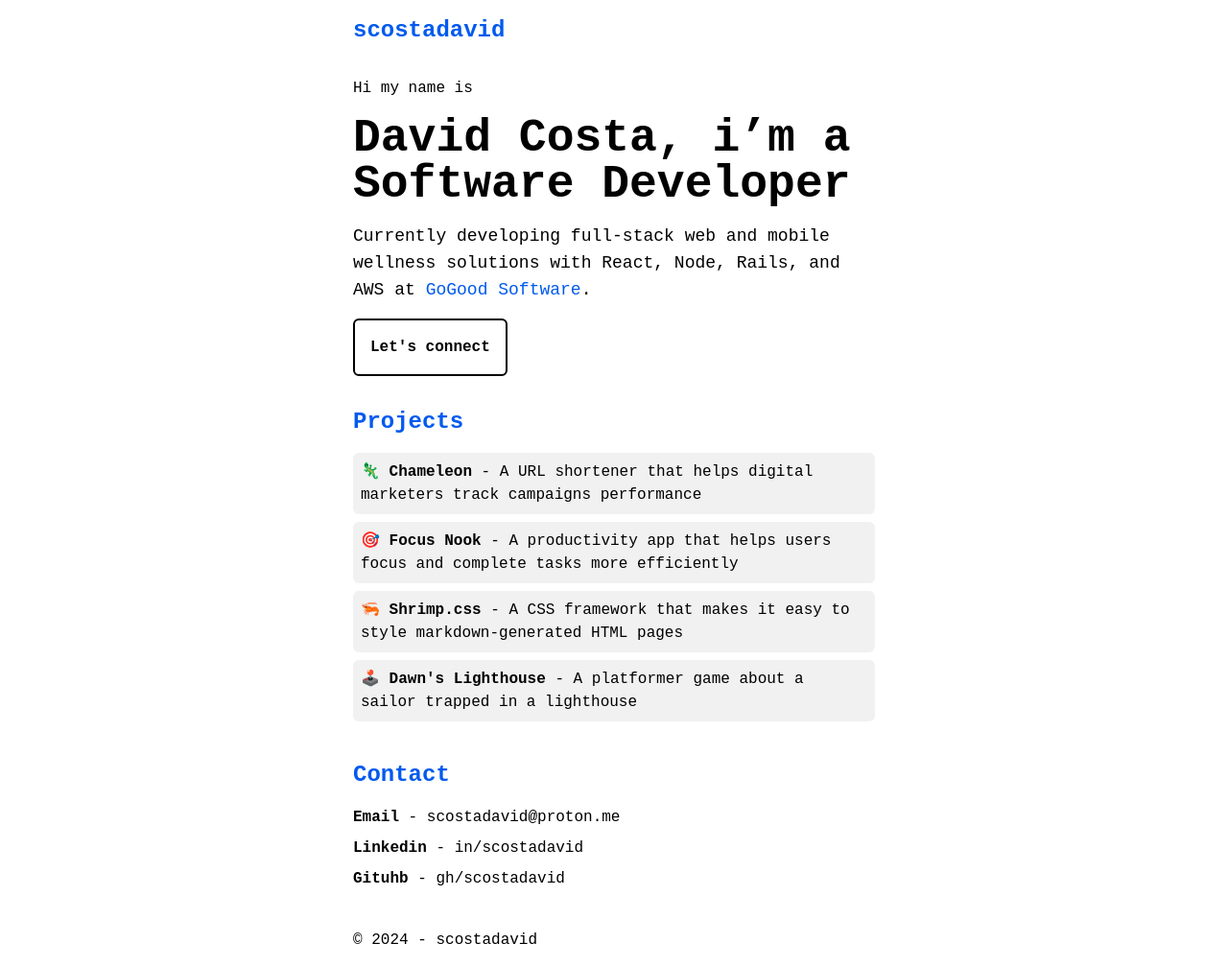
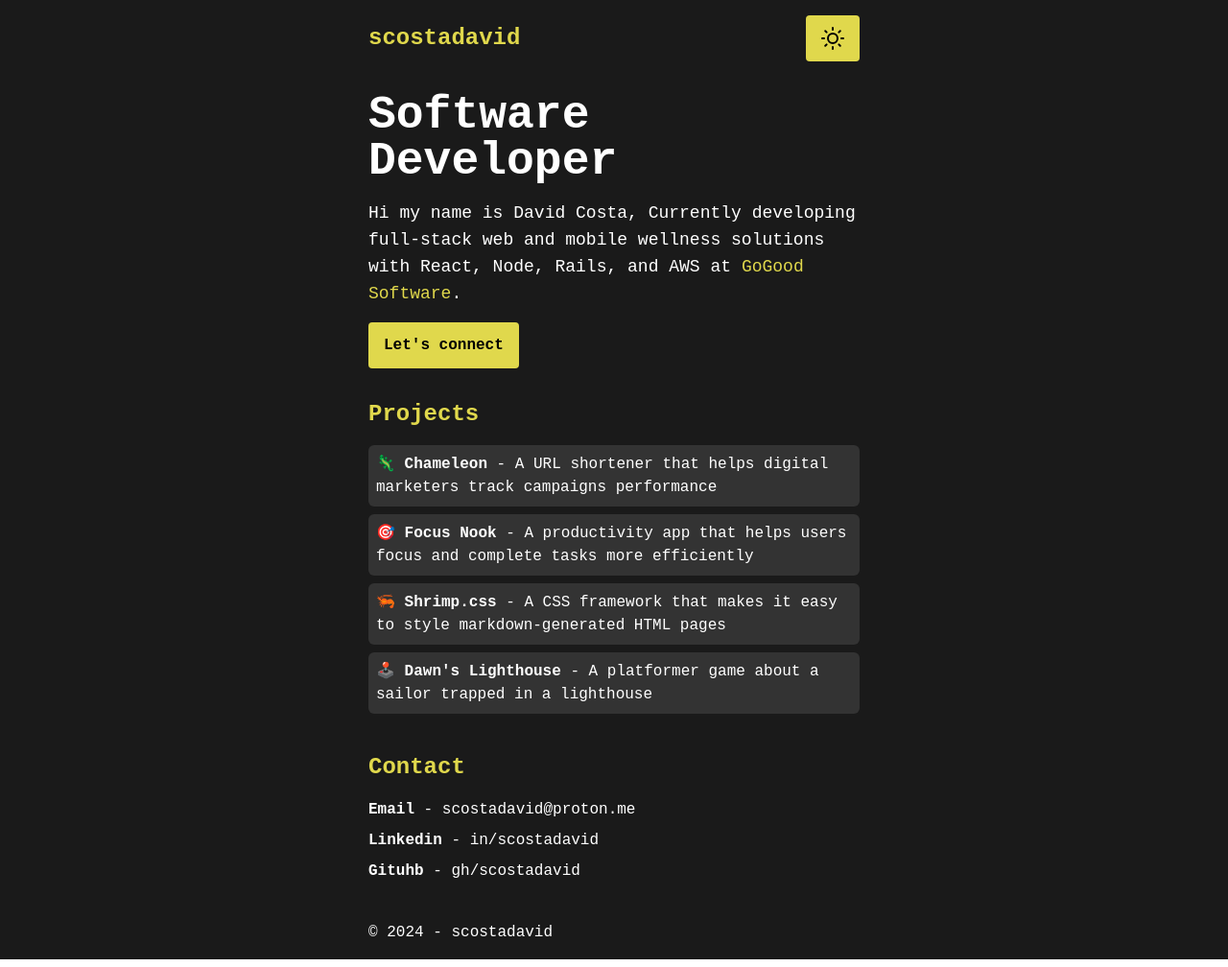
Before and after one commit to scostadavid/scostadavid.github.io, a Gatsby site: page / in a window 1280 px wide. Shown: the whole page at 96% size. Built offline with nearby package versions, Linux system fonts and the light colour scheme; Gatsby itself is replaced by a stand-in of ours.

Commit message:
feat: theme switch

```diff
--- a/src/components/Footer/index.tsx
+++ b/src/components/Footer/index.tsx
@@ -3,9 +3,9 @@ import { H2 } from '../Typography';
 
 export const Footer = (): JSX.Element => {
   return (
-    <footer className="text-slate-200  bg-[#fff]">
-      <div className="max-w-xl mx-auto p-4">
-        <a className="text-black" href={'https://github.com/scostadavid'} target={'_blank'} rel={'noreferrer noopener'}>
+    <footer className="">
+      <div className="max-w-xl mx-auto px-8 py-4">
+        <a className="text-content" href={'https://github.com/scostadavid'} target={'_blank'} rel={'noreferrer noopener'}>
           &copy; 2024{' - '}scostadavid
         </a>
       </div>
--- a/src/components/Header/index.tsx
+++ b/src/components/Header/index.tsx
@@ -1,13 +1,22 @@
 import React from "react";
 import { Link } from "gatsby";
+import { Button } from "../ui/Button";
+import { Span } from "../Typography";
 
-export default (): JSX.Element => {
+export const Header = ({theme, toggleTheme}: any): JSX.Element => {
   return (
-    <header className="text-slate-200  bg-[#fff]">
-      <div className="flex flex-row max-w-xl p-4 mx-auto">
-        <Link to="/">
-          <p className="text-[#005aee] font-bold text-2xl">{'scostadavid'}</p>
+    <header className=" items-center">
+      <div className="flex flex-row justify-between max-w-xl px-8 py-4 mx-auto">
+        <Link to="/" className="text-cta font-bold text-2xl align-middle self-center">
+          {'scostadavid'}
         </Link>
+        <Button onClick={toggleTheme}>
+          {theme === 'dark' ?
+          <svg xmlns="http://www.w3.org/2000/svg" width="24" height="24" viewBox="0 0 24 24" fill="none" stroke="currentColor" stroke-width="2" stroke-linecap="round" stroke-linejoin="round" className="feather feather-sun text-cta-text"><circle cx="12" cy="12" r="5"></circle><line x1="12" y1="1" x2="12" y2="3"></line><line x1="12" y1="21" x2="12" y2="23"></line><line x1="4.22" y1="4.22" x2="5.64" y2="5.64"></line><line x1="18.36" y1="18.36" x2="19.78" y2="19.78"></line><line x1="1" y1="12" x2="3" y2="12"></line><line x1="21" y1="12" x2="23" y2="12"></line><line x1="4.22" y1="19.78" x2="5.64" y2="18.36"></line><line x1="18.36" y1="5.64" x2="19.78" y2="4.22"></line></svg>
+          :
+          <svg xmlns="http://www.w3.org/2000/svg" width="24" height="24" viewBox="0 0 24 24" fill="none" stroke="currentColor" stroke-width="2" stroke-linecap="round" stroke-linejoin="round" className="feather feather-moon text-cta-text"><path d="M21 12.79A9 9 0 1 1 11.21 3 7 7 0 0 0 21 12.79z"></path></svg>
+          }
+        </Button>
       </div>
     </header>
   )
--- /dev/null
+++ b/src/components/Layout/index.tsx
@@ -0,0 +1,40 @@
+import React, {useEffect, useState} from "react"
+import PropTypes from "prop-types"
+import { useStaticQuery, graphql, Link } from "gatsby"
+import {Header} from "../Header"
+import {Footer} from "../Footer"
+import "../../styles/global.css"
+
+export const Layout = ({ children }: any) => {
+  const [theme, setTheme] = useState<string>("dark");
+
+  useEffect(() => {
+    const storedTheme = localStorage.getItem('theme');
+    if (storedTheme) {
+      setTheme(storedTheme);
+      return;
+    }
+    localStorage.setItem('theme', theme);
+  }, []);
+
+  useEffect(() => {
+    document.body.classList.remove('light', 'dark');
+    document.body.classList.add(theme);
+    localStorage.setItem('theme', theme);
+  }, [theme]);
+
+  const toggleTheme = () => {
+    const newTheme = theme === 'light' ? 'dark' : 'light';
+    setTheme(newTheme);
+  };
+
+  return (
+    <div className="bg-background">
+      <Header theme={theme} toggleTheme={toggleTheme}/>
+        <main>
+        {children}
+        </main>
+      <Footer/>
+    </div>
+  )
+}
--- a/src/components/Typography/index.tsx
+++ b/src/components/Typography/index.tsx
@@ -11,7 +11,7 @@ const H1 = ({className, children, text} : H1) => {
   return (
     <h1 className={
       classNames(
-        "text-black font-bold text-5xl mb-4",
+        "text-content font-bold text-5xl mb-4",
         className
       )
     }>
@@ -41,7 +41,7 @@ const H2 = ({className, text} : H2) => {
 
 const Paragraph = ({children} : {children: string}) => {
   return (
-    <p className="text-black text-lg mb-4">
+    <p className="text-content text-lg mb-4">
       {children}
     </p>
   );
@@ -55,7 +55,6 @@ const Span = ({className, children} : Span) => {
   return (
     <span className={
       classNames(
-        "text-black",
         className
       )
     }>
--- a/src/components/ui/Button/index.tsx
+++ b/src/components/ui/Button/index.tsx
@@ -1,9 +1,10 @@
 import React from 'react';
 
-export const Button = ({children}: {children: JSX.Element | string}) => {
+export const Button = ({children, onClick}: {children: JSX.Element | string, onClick?: any}) => {
   return (
     <button
-      className=" border-black border-2 p-4 bg-[#fff] hover:bg-[#fff] hover:shadow-[2px_2px_0px_rgba(0,0,0,1)] active:bg-[#fff] rounded-md"
+      className=" bg-cta hover:bg-cta-hover text-white font-bold py-3 px-4 rounded"
+      onClick={onClick}
     >
       {children}
     </button>
--- a/src/pages/index.tsx
+++ b/src/pages/index.tsx
@@ -1,4 +1,4 @@
-import React from 'react';
+import React, { useState } from 'react';
 import {
   H1,
   H2,
@@ -12,18 +12,18 @@ import { Button } from '../components/ui/Button';
 import { projects } from '../data/projects';
 import {AnimatePresence, motion} from 'framer-motion';
 import { links } from '../data/contact';
+import { Layout } from '../components/Layout';
 
 const AboutSection = (): JSX.Element => (
-  <section className="text-slate-200 bg-[#fff]">
-    <div className="max-w-xl mx-auto p-4">
-      <p className="text-black mb-4">Hi my name is</p>
-      <H1 text={'David Costa, i’m a Software Developer'} />
+  <section className="text-slate-200 ">
+    <div className="max-w-xl mx-auto px-8 py-4">
+      <H1 text={'Software Developer'} />
       <Paragraph>
-      Currently developing full-stack web and mobile wellness solutions with React, Node, Rails, and AWS at <a href="https://gogood.com.br" target="_blank" rel="noreferrer noopener" className="hover:cursor-pointer text-[#005aee]">GoGood Software</a>.
+      Hi my name is David Costa, Currently developing full-stack web and mobile wellness solutions with React, Node, Rails, and AWS at <a href="https://gogood.com.br" target="_blank" rel="noreferrer noopener" className="hover:cursor-pointer text-cta">GoGood Software</a>.
       </Paragraph>
       <Button>
-        <a className="text-black font-bold" rel="noopener noreferrer" href="https://linkedin.com/in/scostadavid" target="_blank">
-          <Span>Let's connect</Span>
+        <a className="text-cta-text font-bold" rel="noopener noreferrer" href="https://linkedin.com/in/scostadavid" target="_blank">
+          Let's connect
         </a>
       </Button>
     </div>
@@ -32,16 +32,16 @@ const AboutSection = (): JSX.Element => (
 
 export const Projects = (): JSX.Element => {
   return (
-    <div className="text-slate-200  bg-[#fff]">
-      <div className="max-w-xl mx-auto p-4">
-        <H2 text="Projects" className="text-[#005aee]" />
+    <div className="text-slate-200  ">
+      <div className="max-w-xl mx-auto px-8 py-4">
+        <H2 text="Projects" className="text-cta" />
         <ul>
           {projects.map(({id, title, description, url}) => (
             <motion.li
-            whileHover={{ scale: 1.02 }} className="bg-[#f1f1f1] mb-2 p-2 rounded-md" key={'pj-' + id}>
-              <a href={url} target={'_blank'} rel={'noreferrer noopener'} className="mr-4 text-black hover:text-[#005aee] font-black">
+            whileHover={{ scale: 1.02 }} className="bg-card mb-2 p-2 rounded-md" key={'pj-' + id}>
+              <a href={url} target={'_blank'} rel={'noreferrer noopener'} className="mr-4 text-content hover:text-cta font-black">
                 {title}
-                <span className="text-black font-normal">
+                <span className="text-content font-normal">
                 {' - '}{description}
                 </span>
               </a>
@@ -55,15 +55,15 @@ export const Projects = (): JSX.Element => {
 
 export const Contact = (): JSX.Element => {
   return (
-    <div className="text-slate-200  bg-[#fff]">
-      <div className="max-w-xl mx-auto p-4">
-        <H2 text="Contact" className="text-[#005aee]" />
+    <div className="text-slate-200  ">
+      <div className="max-w-xl mx-auto px-8 py-4">
+        <H2 text="Contact" className="text-cta" />
         <ul>
         {links.map(({id, title, urlText, url}) => (
-            <li className=" text-black mb-2" key={'pj-' + id}>
-              <a href={url} target={'_blank'} rel={'noreferrer noopener'} className="mr-4 text-black hover:text-[#005aee] font-black">
+            <li className=" text-content mb-2" key={'pj-' + id}>
+              <a href={url} target={'_blank'} rel={'noreferrer noopener'} className="mr-4 text-content hover:text-cta font-black">
                 {title}
-                <span className="text-black font-normal">
+                <span className="text-content font-normal">
                 {' - '}{urlText}
                 </span>
               </a>
@@ -76,15 +76,24 @@ export const Contact = (): JSX.Element => {
 }
 
 const IndexPage = (): JSX.Element => {
+
+  const [theme, setTheme] = useState("light");
+
+  const toggleTheme = () => {
+    setTheme(theme === "light" ? "dark" : "light");
+  };
+
   return (
     <>
-      <title>scostadavid</title>
-      <meta name="description" content="Software developer" />
-      <Header/>
-      <AboutSection />
-      <Projects/>
-      <Contact/>
-      <Footer/>
+      {/* <title>scostadavid</title> */}
+      {/* <meta name="description" content="Software developer" /> */}
+      {/* <Header/> */}
+      <Layout>
+        <AboutSection />
+        <Projects/>
+        <Contact/>
+      </Layout>
+      {/* <Footer/> */}
     </>
   );
 }
--- a/src/styles/global.css
+++ b/src/styles/global.css
@@ -12,3 +12,21 @@ a {
   text-decoration: none;
   color: #ffffffe0;
 }
+
+.light {
+  --background: #e8effc;
+  --content: #000;
+  --cta: #624ce0;
+  --cta-text: #fff;
+  --cta-hover: #4d38c4;
+  --card: #c8dbff;
+}
+
+.dark {
+  --background: #1a1a1a;
+  --content: #ffffff;
+  --cta: #e0d84c;
+  --cta-text: #000;
+  --cta-hover: #aaa213;
+  --card: #333333;
+}
--- a/tailwind.config.js
+++ b/tailwind.config.js
@@ -4,8 +4,19 @@ module.exports = {
     "./src/pages/**/*.{js,jsx,ts,tsx}",
     "./src/components/**/*.{js,jsx,ts,tsx}",
   ],
+  darkMode: 'selector',
   theme: {
-    extend: {},
+    extend: {
+      colors: {
+        background: "var(--background)",
+        content: "var(--content)",
+        cta: "var(--cta)",
+        "cta-text": "var(--cta-text)",
+        "cta-hover": "var(--cta-hover)",
+        "card": "var(--card)",
+      }
+    },
+
   },
   plugins: [],
 }
```
Also changed, not shown: src/assets/moon.svg (added), src/assets/sun.svg (added).
